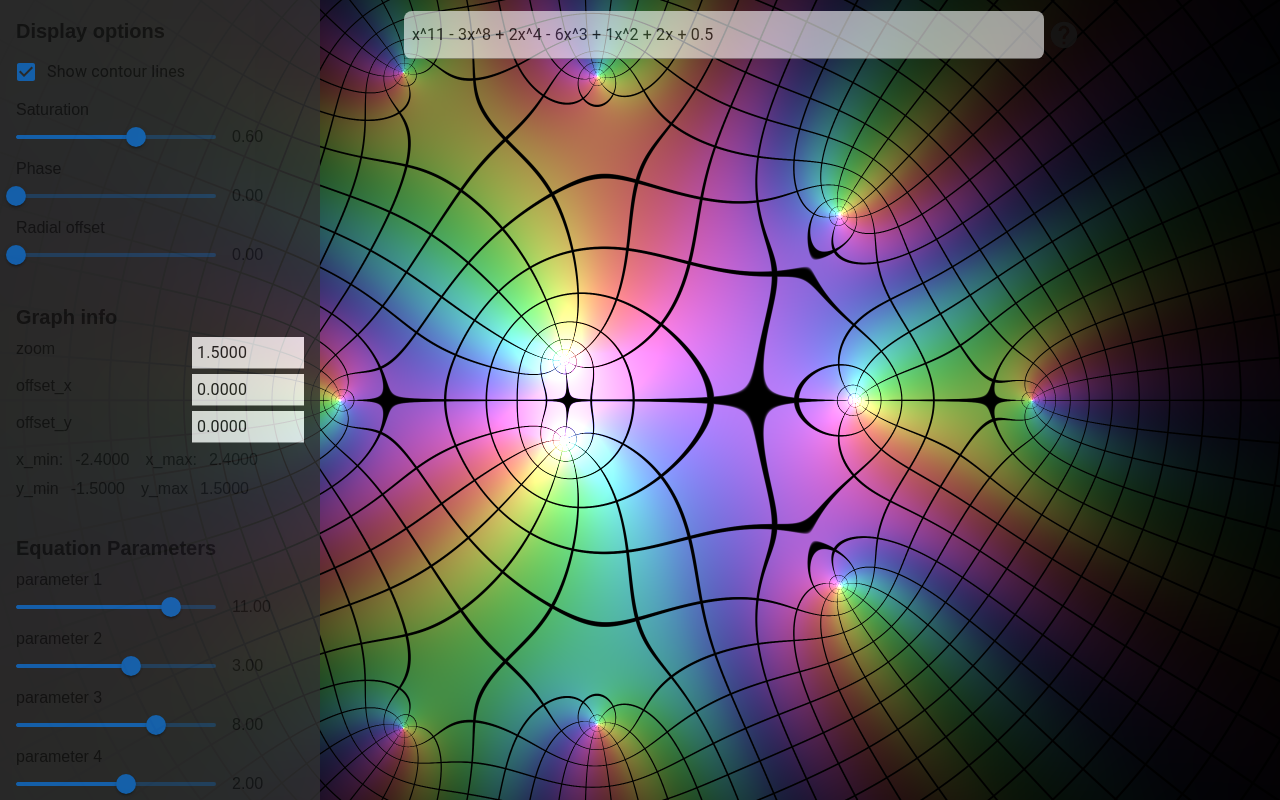
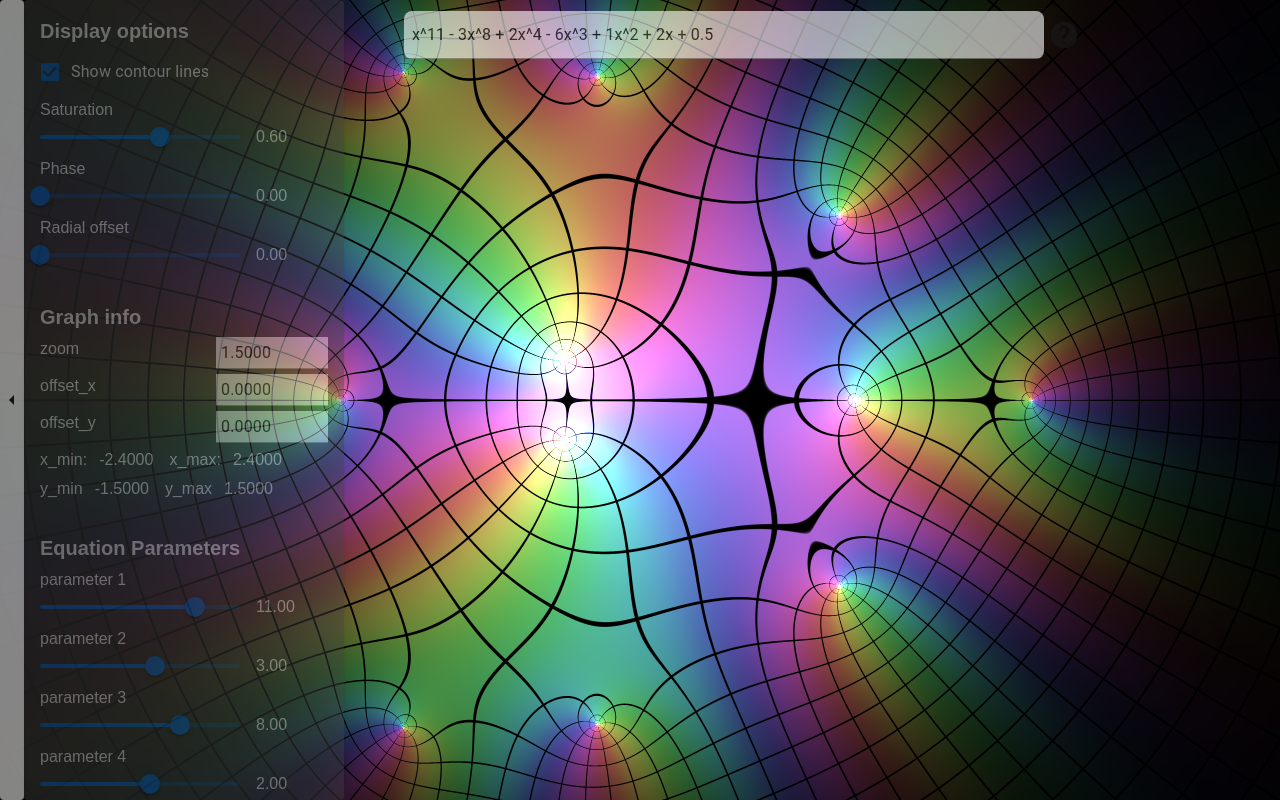
Before and after one commit to AustereTriceratops/complex-graphing-tool, a Next.js app: page / in a window 1280 px wide. Built offline with nearby package versions, Linux system fonts and the light colour scheme; what @mui/material-nextjs would draw is missing.

Commit message:
ability to hide the cntrol panel

```diff
--- a/app/components/ControlPanel.js
+++ b/app/components/ControlPanel.js
@@ -1,6 +1,8 @@
 
-import { useMemo } from 'react';
-import { Checkbox, FormControlLabel } from '@mui/material';
+import { useMemo, useState } from 'react';
+import { Checkbox, FormControlLabel, Paper } from '@mui/material';
+import ArrowLeftIcon from '@mui/icons-material/ArrowLeft';
+import ArrowRightIcon from '@mui/icons-material/ArrowRight';
 
 import './components.css';
 import { InputSlider, NumberInput, NumberDisplay } from './index';
@@ -36,10 +38,30 @@ const ControlPanel = (props) => {
         return yMax;
     }, [zoom, aspect, offsetY]);
 
+    const [hidden, setHidden] = useState(false);
+
     return (
         <div style={{
+            display:'flex',
+            flexDirection:'row',
             position:'absolute',
-            display:'flex',
+        }}>
+            <Paper
+                sx={{
+                    display: 'flex',
+                    alignItems: 'center',
+                    background: '#ddd',
+                    cursor: 'pointer',
+                    opacity: 0.6,
+                    minHeight: '200px',
+                }}
+                onClick={() => setHidden(!hidden)}
+            >
+                {hidden ? <ArrowRightIcon/> : <ArrowLeftIcon/>}
+            </Paper>
+            <Paper sx={{
+                visibility: hidden ? 'hidden' : 'visible',
+                display: 'flex',
                 flexDirection:'column',
                 overflow: 'auto',
                 padding: '1rem',
@@ -47,8 +69,10 @@ const ControlPanel = (props) => {
                 minWidth: '320px',
                 maxWidth: '320px',
                 gap: '2rem',
-            background: '#333',
-            opacity: 0.8
+                background: '#444',
+                color: '#fff',
+                opacity: 0.4,
+                ":hover": {opacity: '0.9'},
             }}>
                 <div className='controlPanelSection'>
                     <p className='controlPanelSectionTitle'>Display options</p>
@@ -138,6 +162,7 @@ const ControlPanel = (props) => {
                         />
                     )}
                 </div>
+            </Paper>
         </div>
     );
 };
```
Lines whose indentation alone changed are shown as unchanged.
